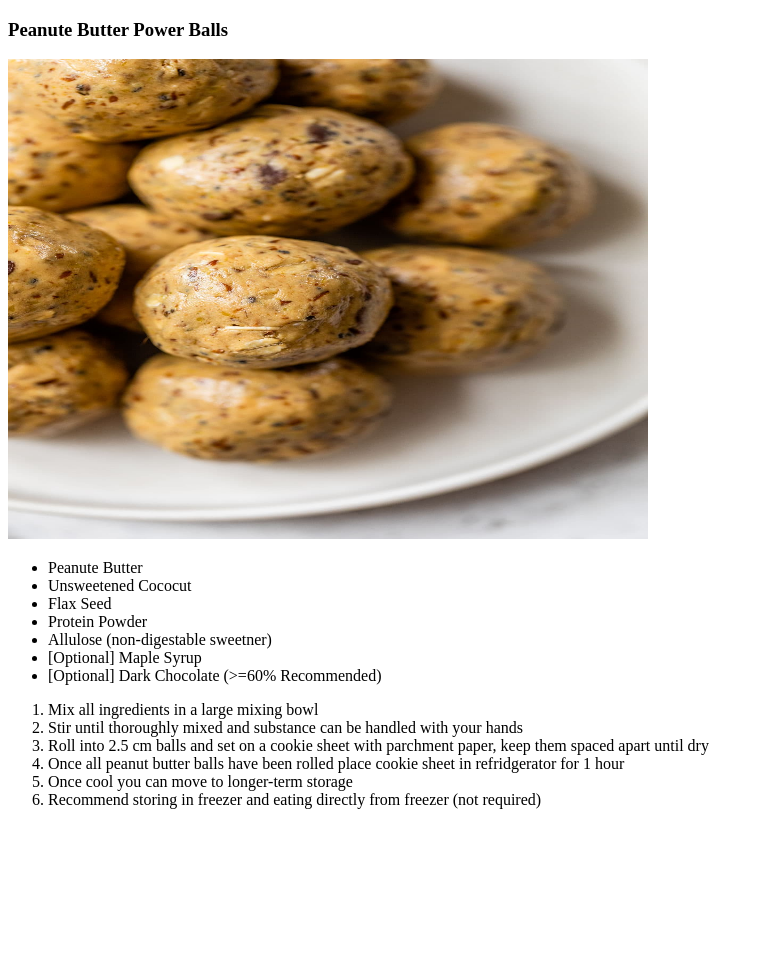
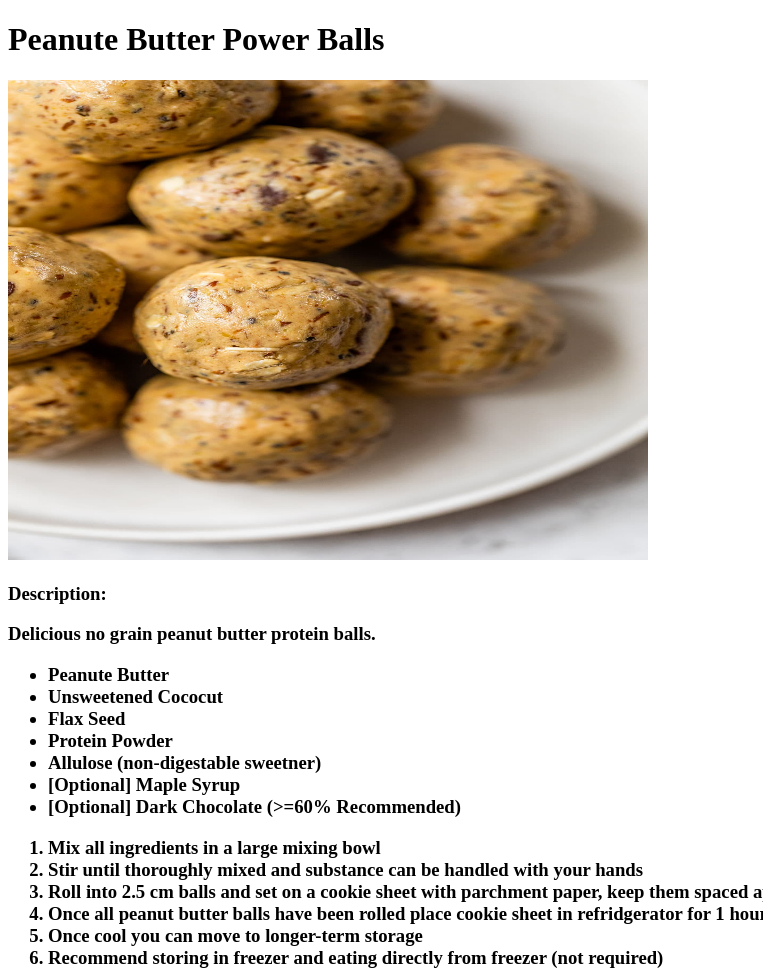
Before and after one commit to conceivedtobeconsumed/odin-recipes, a plain HTML site: page recipes/pb_power_balls.html in a window 1280 px wide. Shown: the whole page, without its empty margins (0-763 px from the left). Before the commit the page ends 825 px from the top, so only its background shows below. Drawn offline with Linux system fonts and the light colour scheme.

Commit message:
style: matched styles to hummus page

```diff
--- a/recipes/pb_power_balls.html
+++ b/recipes/pb_power_balls.html
@@ -6,8 +6,9 @@
     <title>Peanut Butter Power Ball Recipe</title>
 </head>
 <body>
-  <p><h3>Peanute Butter Power Balls</h3></p>
+  <p><h1>Peanute Butter Power Balls</h1></p>
   <p><img src="../images/High-Protein-Balls-Recipe.jpg" alt="Picture of peanut butter balls containing coconut, flax, chocolate and protein powder." width="640" height="480"></p>
+  <p><h3>Description:<h3> Delicious no grain peanut butter protein balls.</p>
   <p>
     <ul>
         <li>Peanute Butter</li>
```
